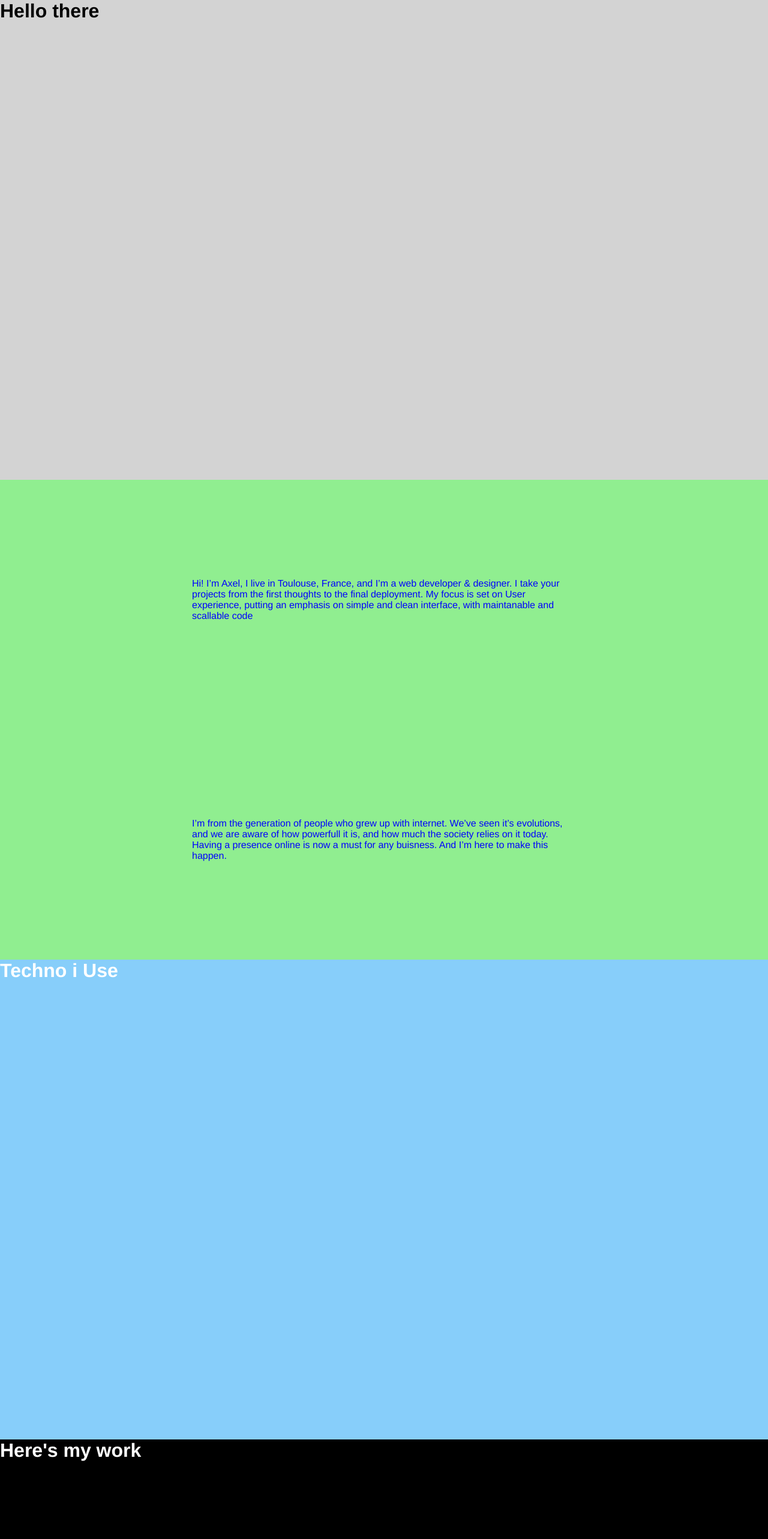
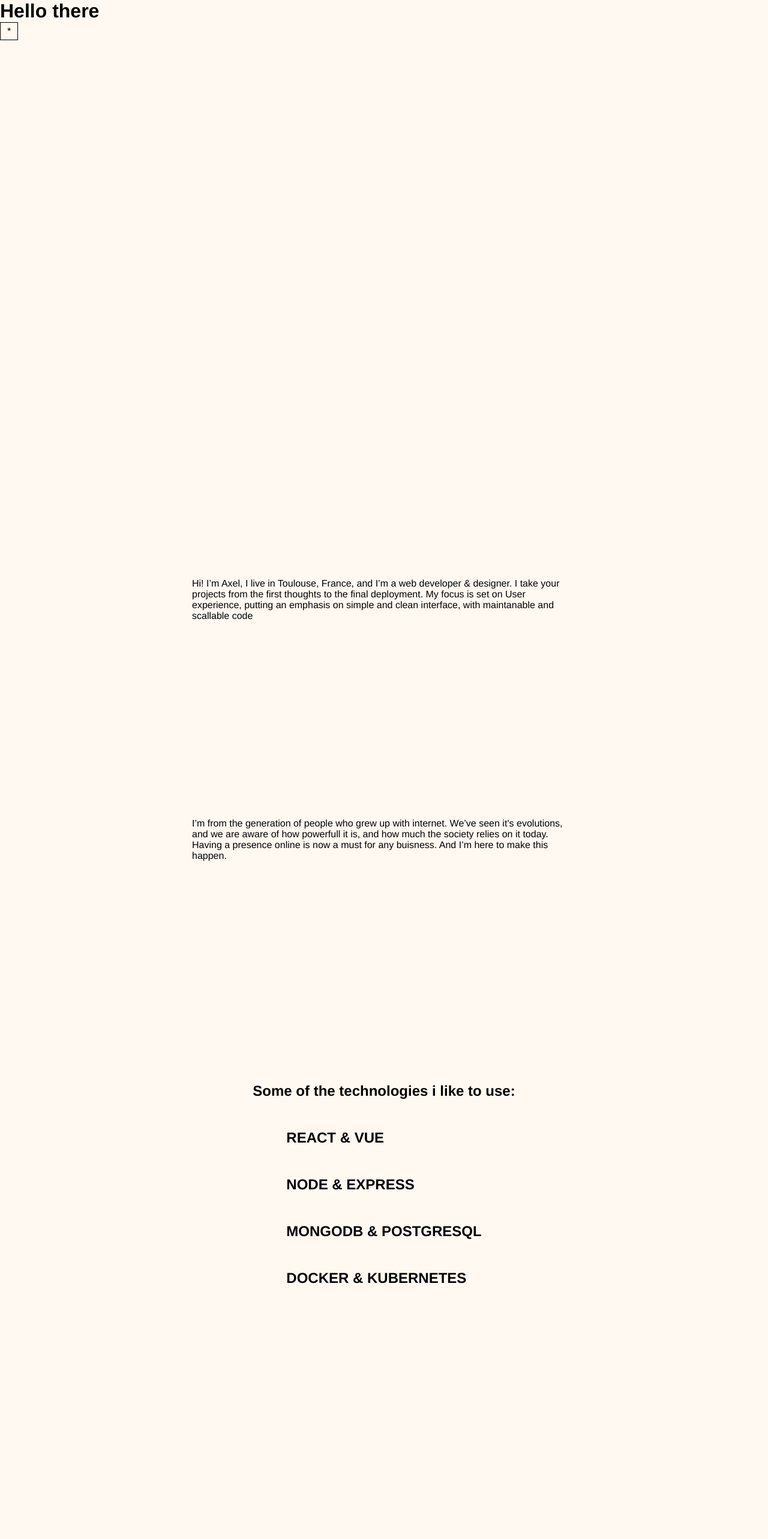
Before and after one commit to axelOngaro/portfolio-vue, a Vue app: page / in a window 1280 px wide. Shown: the top 2566 px of the page at 60% size. Built offline with nearby package versions, Linux system fonts and the light colour scheme.

Commit message:
Added color switch, added content

```diff
--- a/src/App.vue
+++ b/src/App.vue
@@ -3,9 +3,9 @@
 </template>
 
 <script>
-import Home from './Pages/Home';
+import Home from "./Pages/Home";
 export default {
-  name: 'App',
+  name: "App",
   components: {
     Home,
   },
@@ -18,6 +18,9 @@ export default {
   margin: 0;
   box-sizing: border-box;
 }
+li {
+  list-style: none;
+}
 #app {
   font-family: Avenir, Helvetica, Arial, sans-serif;
   -webkit-font-smoothing: antialiased;
--- a/src/Pages/Home.vue
+++ b/src/Pages/Home.vue
@@ -1,6 +1,6 @@
 <template>
-  <div class="home">
-    <Header />
+  <div :class="currentStyle">
+    <Header @onClick="colorSwitch" />
     <Presentation />
     <Technologies />
     <MyWork />
@@ -8,13 +8,20 @@
   </div>
 </template>
 <script>
-import Header from '../components/Header';
-import MyWork from '../components/MyWork';
-import Presentation from '../components/Presentation';
-import Technologies from '../components/Technologies.vue';
-import ContactMe from '../components/ContactMe';
+import Header from "../components/Header";
+import MyWork from "../components/MyWork";
+import Presentation from "../components/Presentation";
+import Technologies from "../components/Technologies.vue";
+import ContactMe from "../components/ContactMe";
 export default {
-  name: 'Home',
+  name: "Home",
+  data() {
+    return {
+      StyleList: ["home", "home1", "home2"],
+      currentStyle: "home",
+      styleIterator: 0,
+    };
+  },
   components: {
     Header,
     Presentation,
@@ -22,5 +29,29 @@ export default {
     MyWork,
     ContactMe,
   },
+  methods: {
+    colorSwitch() {
+      if (this.styleIterator === this.StyleList.length - 1) {
+        this.styleIterator = 0;
+      } else {
+        this.styleIterator = this.styleIterator + 1;
+      }
+      this.currentStyle = this.StyleList[this.styleIterator];
+    },
+  },
 };
 </script>
+<style scoped>
+.home {
+  background-color: #fff9f2;
+  color: black;
+}
+.home1 {
+  background-color: black;
+  color: white;
+}
+.home2 {
+  background-color: blue;
+  color: red;
+}
+</style>
--- a/src/components/Header.vue
+++ b/src/components/Header.vue
@@ -1,16 +1,31 @@
 <template>
   <div class="Header">
     <h1>Hello there</h1>
+    <div class="switchColor" @click="onClick">*</div>
   </div>
 </template>
 <script>
 export default {
-  name: 'Header',
+  name: "Header",
+  methods: {
+    onClick() {
+      this.$emit("onClick");
+    },
+  },
 };
 </script>
+
 <style scoped>
 .Header {
-  background-color: lightgray;
   height: 100vh;
 }
+.switchColor {
+  height: 30px;
+  width: 30px;
+  border: solid black 1px;
+  display: flex;
+  justify-content: center;
+  align-items: center;
+  cursor: pointer;
+}
 </style>
--- a/src/components/MyWork.vue
+++ b/src/components/MyWork.vue
@@ -1,18 +1,40 @@
 <template>
   <div class="mywork">
-    <h1>Here's my work</h1>
+    <h2>MY WORK</h2>
+    <div class="mywork_text">
+      <p>
+        THIS WEBSITE HAS BEEN ENTIRELY CREATED BY ME FROM SCRATCH, FROM THE
+        FIRST LINE SKETCHED, TO THE FINAL DEPLOYMENT.
+      </p>
+      <p>IT’S THERE TO REPRESENT MY VISION OF HOW THE WEB SHOULD LOOK TODAY:</p>
+      <p>SIMPLE, STRAIGHT-FORWARD AND FAST</p>
+      <div>
+        <p>
+          I HAVE OTHER SIDE PROJECTS THAT ARE WORK IN PORGRESS, THEY ll COME
+          VERY SOON!!!
+        </p>
+      </div>
+    </div>
   </div>
 </template>
 
 <script>
 export default {
-  name: 'MyWork',
+  name: "MyWork",
 };
 </script>
 <style scoped>
 .mywork {
-  background-color: black;
-  color: white;
+  display: flex;
+  flex-direction: column;
+  align-items: center;
+  justify-content: center;
   height: 100vh;
 }
+.mywork_text {
+  margin-top: 50px;
+}
+.mywork_text p {
+  margin-top: 25px;
+}
 </style>
--- a/src/components/Presentation.vue
+++ b/src/components/Presentation.vue
@@ -1,29 +1,28 @@
 <template>
   <div class="presentation">
     <p class="me">
-      Hi! I’m Axel, I live in Toulouse, France, and I’m a web developer & designer. I take
-      your projects from the first thoughts to the final deployment. My focus is set on
-      User experience, putting an emphasis on simple and clean interface, with maintanable
-      and scallable code
+      Hi! I’m Axel, I live in Toulouse, France, and I’m a web developer &
+      designer. I take your projects from the first thoughts to the final
+      deployment. My focus is set on User experience, putting an emphasis on
+      simple and clean interface, with maintanable and scallable code
     </p>
     <p class="me2">
-      I’m from the generation of people who grew up with internet. We’ve seen it’s
-      evolutions, and we are aware of how powerfull it is, and how much the society relies
-      on it today. Having a presence online is now a must for any buisness. And I’m here
-      to make this happen.
+      I’m from the generation of people who grew up with internet. We’ve seen
+      it’s evolutions, and we are aware of how powerfull it is, and how much the
+      society relies on it today. Having a presence online is now a must for any
+      buisness. And I’m here to make this happen.
     </p>
   </div>
 </template>
 <script>
 export default {
-  name: 'Presentation',
+  name: "Presentation",
 };
 </script>
 <style scoped>
 .presentation {
   height: 100vh;
-  background-color: lightgreen;
-  color: blue;
+
   display: flex;
   flex-direction: column;
   justify-content: space-around;
--- a/src/components/Technologies.vue
+++ b/src/components/Technologies.vue
@@ -1,19 +1,30 @@
 <template>
   <div class="technologies">
-    <h1>Techno i Use</h1>
+    <h2>Some of the technologies i like to use:</h2>
+    <ul>
+      <li><h2>REACT & VUE</h2></li>
+      <li><h2>NODE & EXPRESS</h2></li>
+      <li><h2>MONGODB & POSTGRESQL</h2></li>
+      <li><h2>DOCKER & KUBERNETES</h2></li>
+    </ul>
   </div>
 </template>
 
 <script>
 export default {
-  name: 'Technologies',
+  name: "Technologies",
 };
 </script>
 
 <style scoped>
 .technologies {
-  background-color: lightskyblue;
-  color: white;
+  display: flex;
+  flex-direction: column;
+  align-items: center;
+  justify-content: center;
   height: 100vh;
 }
+h2 {
+  margin-bottom: 50px;
+}
 </style>
```
Also changed, not shown: 1 other file (tests, documents, lock files or other folders).
